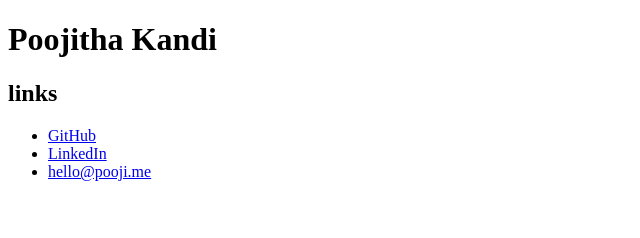
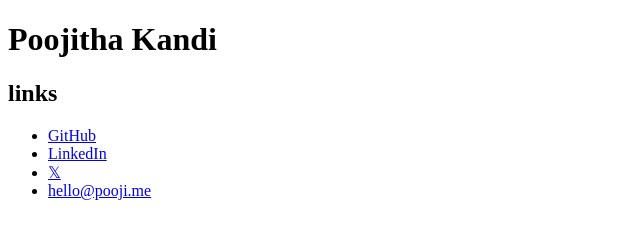
Before and after one commit to poojitha-kandi/poojitha-kandi.github.io, a plain HTML site: page index.html in a window 1280 px wide. Shown: the whole page, without its empty margins (0-640 px from the left). Drawn offline with Linux system fonts and the light colour scheme.

Commit message:
feat: add link to 𝕏 profile

```diff
--- a/index.html
+++ b/index.html
@@ -11,6 +11,7 @@
     <ul>
         <li><a href="https://github.com/poojitha-kandi/">GitHub</a></li>
         <li><a href="https://www.linkedin.com/in/poojithakandi/">LinkedIn</a></li>
+        <li><a href="https://x.com/poojitha_kandi">𝕏</a></li>
         <li><a href="mailto:hello@pooji.me">hello@pooji.me</a></li>
     </ul>
 </body>
```
